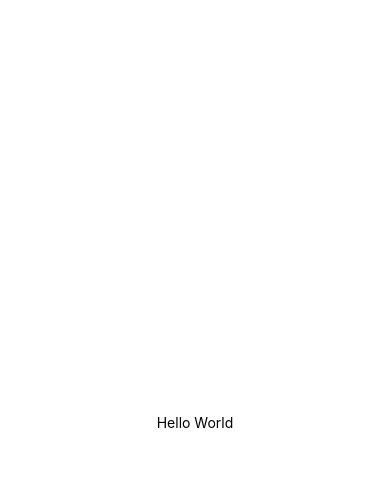
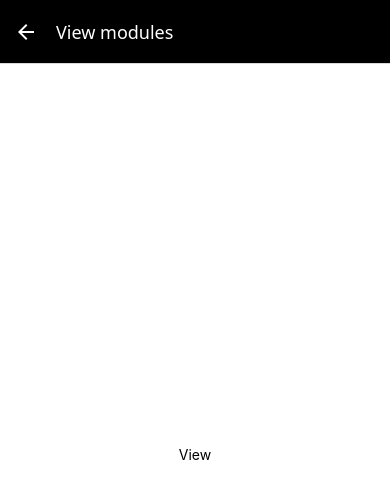
Before and after one commit to eisahmckoy171-cyber/crudler, a React Native app: screen /ModuleViewScreen in a window 390 px wide. Shown: the top 498 px of the page. Built offline with nearby package versions, Linux system fonts and the light colour scheme.

Commit message:
Completed second video changes (#1)

```diff
--- a/App.js
+++ b/App.js
@@ -1,5 +1,11 @@
-import { StatusBar } from "expo-status-bar";
-import { StyleSheet, Text, View } from "react-native";
+import { NavigationContainer } from "@react-navigation/native";
+import { createNativeStackNavigator } from "@react-navigation/native-stack";
+import ModuleListScreen from "./src/components/screens/ModuleListScreen";
+import ModuleAddScreen from "./src/components/screens/ModuleAddScreen";
+import ModuleViewScreen from "./src/components/screens/ModuleViewScreen";
+import ModuleModifyScreen from "./src/components/screens/ModuleModifyScreen";
+
+const stack = createNativeStackNavigator();
 
 export const App = () => {
   // Initialisations ---------------------
@@ -7,20 +13,37 @@
   // Handlers ----------------------------
   // View --------------------------------
   return (
-    <View style={styles.container}>
-      <Text>Hello World</Text>
-      <StatusBar style="auto" />
-    </View>
+    <NavigationContainer>
+      <stack.Navigator
+        initialRouteName="ModuleListScreen"
+        screenOptions={{
+          headerStyle: { backgroundColor: "black" },
+          headerTintColor: "white",
+        }}
+      >
+        <stack.Screen
+          name="ModuleListScreen"
+          component={ModuleListScreen}
+          options={{ title: "List modules" }}
+        />
+        <stack.Screen
+          name="ModuleAddScreen"
+          component={ModuleAddScreen}
+          options={{ title: "Add modules" }}
+        />
+        <stack.Screen
+          name="ModuleViewScreen"
+          component={ModuleViewScreen}
+          options={{ title: "View modules" }}
+        />
+        <stack.Screen
+          name="ModuleModifyScreen"
+          component={ModuleModifyScreen}
+          options={{ title: "Modify modules" }}
+        />
+      </stack.Navigator>
+    </NavigationContainer>
   );
 };
 
-const styles = StyleSheet.create({
-  container: {
-    flex: 1,
-    backgroundColor: "#fff",
-    alignItems: "center",
-    justifyContent: "center",
-  },
-});
-
 export default App;
--- a/package.json
+++ b/package.json
@@ -9,6 +9,7 @@
     "web": "expo start --web"
   },
   "dependencies": {
+    "@react-navigation/native-stack": "^7.3.27",
     "expo": "~54.0.12",
     "expo-status-bar": "~3.0.8",
     "react": "19.1.0",
--- /dev/null
+++ b/src/components/layout/Screen.js
@@ -0,0 +1,26 @@
+import { StatusBar } from "expo-status-bar";
+import { StyleSheet, View } from "react-native";
+
+const Screen = ({ children }) => {
+  // Initialisations ---------------------
+  // State -------------------------------
+  // Handlers ----------------------------
+  // View --------------------------------
+  return (
+    <View style={styles.screen}>
+      {children}
+      <StatusBar style="light" />
+    </View>
+  );
+};
+
+const styles = StyleSheet.create({
+  screen: {
+    flex: 1,
+    backgroundColor: "#fff",
+    alignItems: "center",
+    justifyContent: "center",
+  },
+});
+
+export default Screen;
--- /dev/null
+++ b/src/components/screens/ModuleAddScreen.js
@@ -0,0 +1,18 @@
+import { StyleSheet, Text } from "react-native";
+import Screen from "../layout/Screen";
+
+const ModuleAddScreen = () => {
+  // Initialisations ---------------------
+  // State -------------------------------
+  // Handlers ----------------------------
+  // View --------------------------------
+  return (
+    <Screen>
+      <Text>Add</Text>
+    </Screen>
+  );
+};
+
+const styles = StyleSheet.create({});
+
+export default ModuleAddScreen;
--- /dev/null
+++ b/src/components/screens/ModuleListScreen.js
@@ -0,0 +1,18 @@
+import { StyleSheet, Text } from "react-native";
+import Screen from "../layout/Screen";
+
+const ModuleListScreen = () => {
+  // Initialisations ---------------------
+  // State -------------------------------
+  // Handlers ----------------------------
+  // View --------------------------------
+  return (
+    <Screen>
+      <Text>List</Text>
+    </Screen>
+  );
+};
+
+const styles = StyleSheet.create({});
+
+export default ModuleListScreen;
--- /dev/null
+++ b/src/components/screens/ModuleModifyScreen.js
@@ -0,0 +1,18 @@
+import { StyleSheet, Text } from "react-native";
+import Screen from "../layout/Screen";
+
+const ModuleModifyScreen = () => {
+  // Initialisations ---------------------
+  // State -------------------------------
+  // Handlers ----------------------------
+  // View --------------------------------
+  return (
+    <Screen>
+      <Text>Modify</Text>
+    </Screen>
+  );
+};
+
+const styles = StyleSheet.create({});
+
+export default ModuleModifyScreen;
--- /dev/null
+++ b/src/components/screens/ModuleViewScreen.js
@@ -0,0 +1,18 @@
+import { StyleSheet, Text } from "react-native";
+import Screen from "../layout/Screen";
+
+const ModuleViewScreen = () => {
+  // Initialisations ---------------------
+  // State -------------------------------
+  // Handlers ----------------------------
+  // View --------------------------------
+  return (
+    <Screen>
+      <Text>View</Text>
+    </Screen>
+  );
+};
+
+const styles = StyleSheet.create({});
+
+export default ModuleViewScreen;
```
Also changed, not shown: 1 other file (tests, documents, lock files or other folders).
